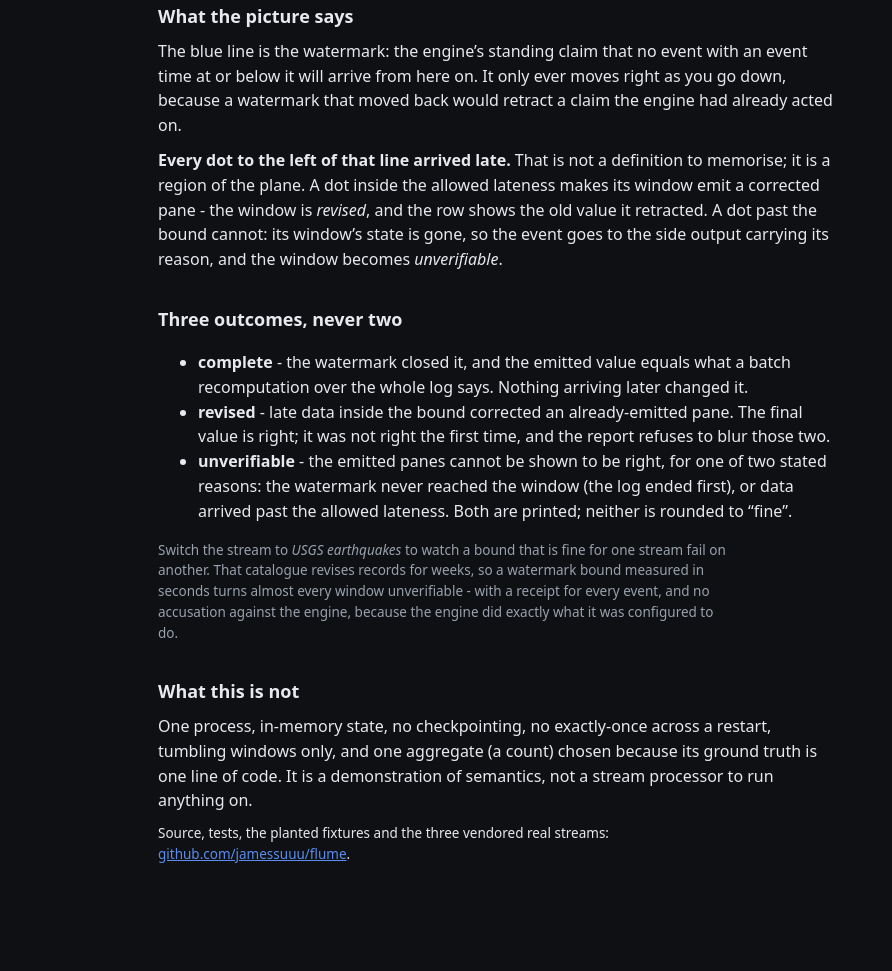
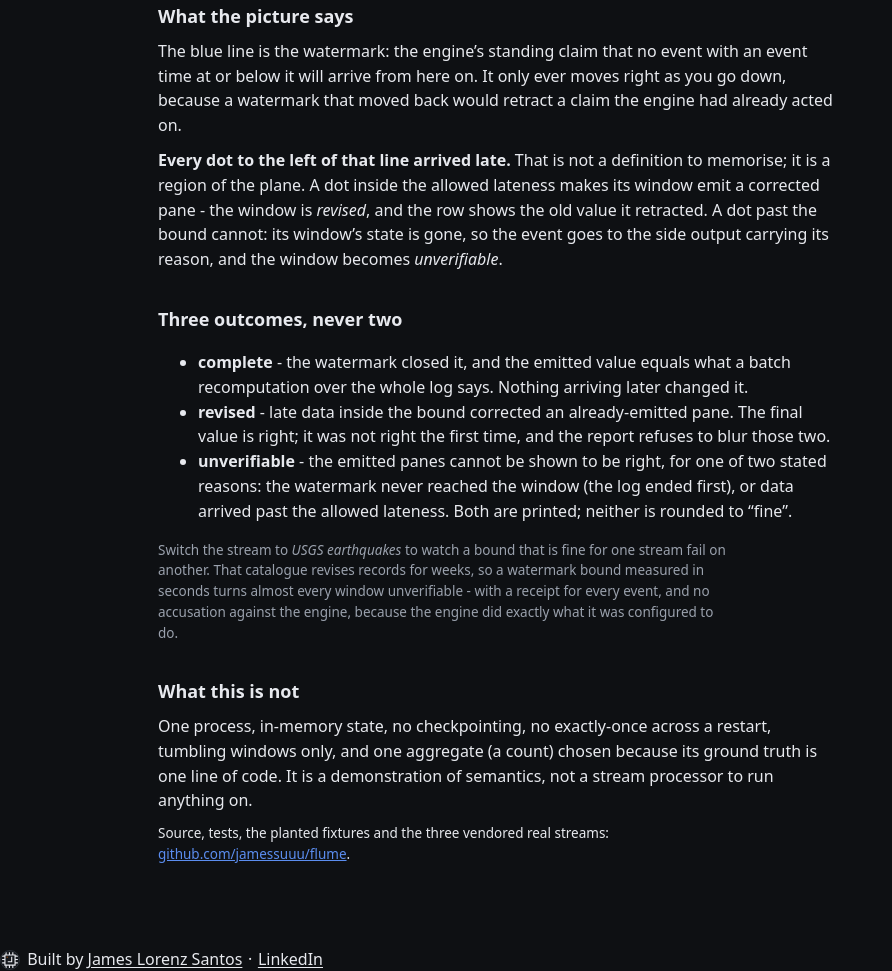
Before and after one commit to jamessuuu/flume, a website: page web/index.html in a window 1280 px wide. Shown: the part 1443-2414 px from the top of the page, without its empty margins (0-892 px from the left). Before the commit the page ends 2390 px from the top, so only its background shows below. Drawn offline with Linux system fonts and the light colour scheme.

Commit message:
site: add the attribution footer with the portfolio mark and LinkedIn
Every project now carries the same footer: the agentjames mark, a link to
the portfolio, and a LinkedIn link, so a visitor who lands on one project
can reach the others and the profile behind them. Taken from the
committed attribution kit rather than typed, so the element stays
byte-identical across projects.

Co-Authored-By: Claude Opus 5 <noreply@anthropic.com>
Claude-Session: https://claude.ai/code/session_019rfvjaP9hvT368bXjyYaBM

```diff
--- a/web/index.html
+++ b/web/index.html
@@ -103,7 +103,19 @@
   section h2 { font-size: 18px; margin: 0 0 8px; }
   section p { margin: 0 0 10px; max-width: 74ch; }
   ul { max-width: 74ch; }
-</style>
+
+  /* attribution kit */
+/* attribution-kit v1 — the maker's mark. Inherits `color` from wherever it sits (the mark is drawn in currentColor);
+   set `--aj-attribution-signal` to the project's amber (#B45309 on light ground, #F59E0B on dark). Nothing here is
+   a flex container on purpose: the links stay display:inline, which is the WCAG 2.5.8 inline-text exemption. */
+.aj-attribution { margin: 0; font: inherit; line-height: 1.5; color: inherit; }
+.aj-attribution__mark { display: inline-block; width: 20px; height: 20px; vertical-align: -0.3em; margin-right: 0.45em; }
+.aj-attribution__mark--full { width: 48px; height: 48px; vertical-align: middle; }
+.aj-attribution a { color: inherit; text-decoration: underline; text-underline-offset: 0.15em; }
+.aj-attribution a:hover { text-decoration-thickness: 2px; }
+.aj-attribution a:focus-visible { outline: 2px solid currentColor; outline-offset: 2px; }
+.aj-attribution__sep { margin: 0 0.35em; }
+  </style>
 </head>
 <body>
 <div class="wrap">
@@ -225,5 +237,10 @@
 
 </div>
 <script src="flume.bundle.js"></script>
+<footer class="site-footer">
+  <p class="aj-attribution">
+  <svg class="aj-attribution__mark" viewBox="0 0 64 64" width="20" height="20" role="img" aria-label="Agent James"><path fill="currentColor" fill-rule="evenodd" d="M4 16h8v4h-8zM52 16h8v4h-8zM16 4h4v8h-4zM16 52h4v8h-4zM4 28h8v4h-8zM52 28h8v4h-8zM28 4h4v8h-4zM28 52h4v8h-4zM4 40h8v4h-8zM52 40h8v4h-8zM40 4h4v8h-4zM40 52h4v8h-4zM12 12h40v40h-40zM16 16v32h32v-32zM36 20h4v20h-16v-4h12z"/><rect x="20" y="20" width="4" height="4" fill="var(--aj-attribution-signal, #B45309)"/></svg>Built by <a href="https://agentjames.vercel.app" rel="me noopener">James Lorenz Santos</a><span class="aj-attribution__sep" aria-hidden="true">&middot;</span><a href="https://www.linkedin.com/in/james-lorenz-santos-720776251/" rel="me noopener" target="_blank">LinkedIn</a>
+</p>
+</footer>
 </body>
 </html>
```
